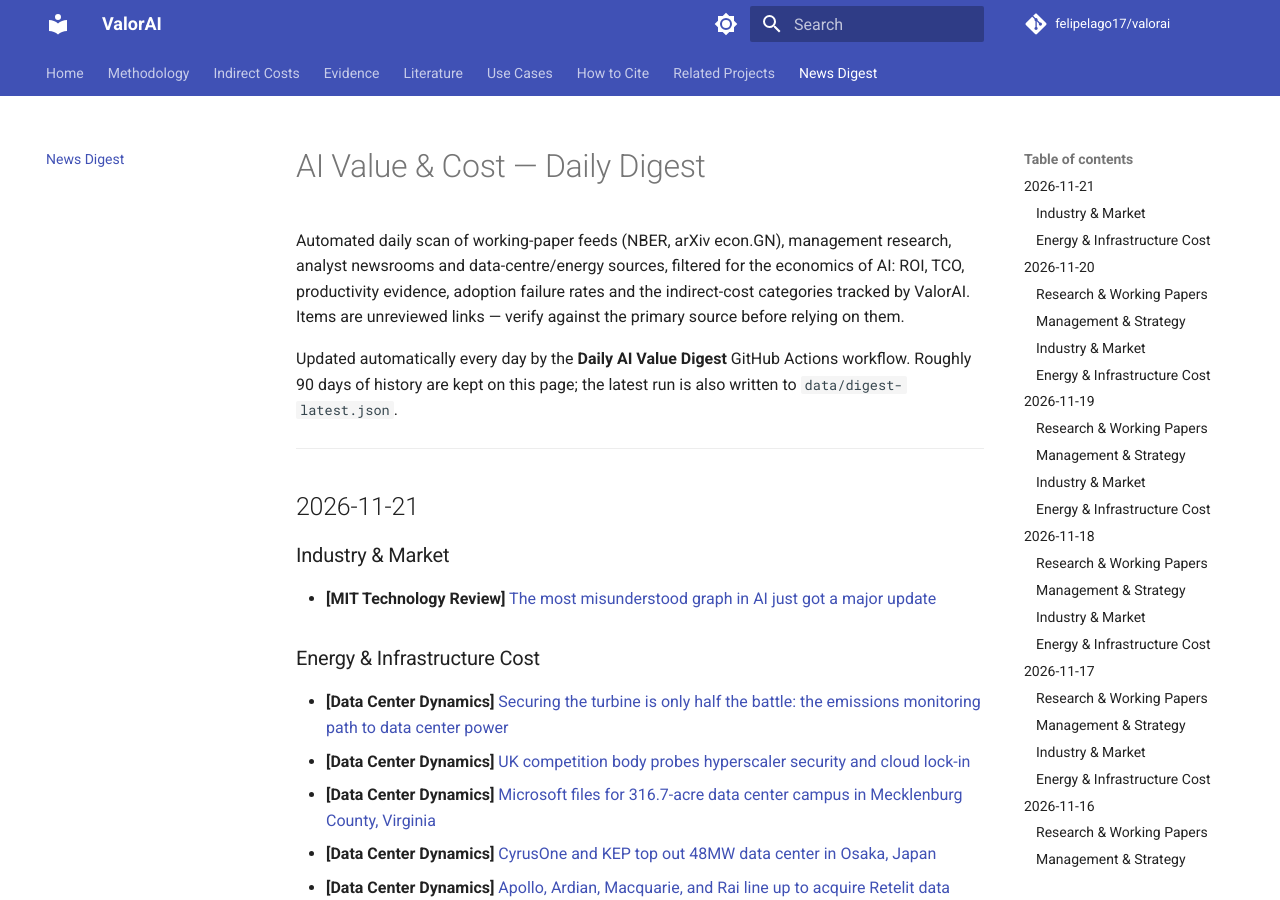
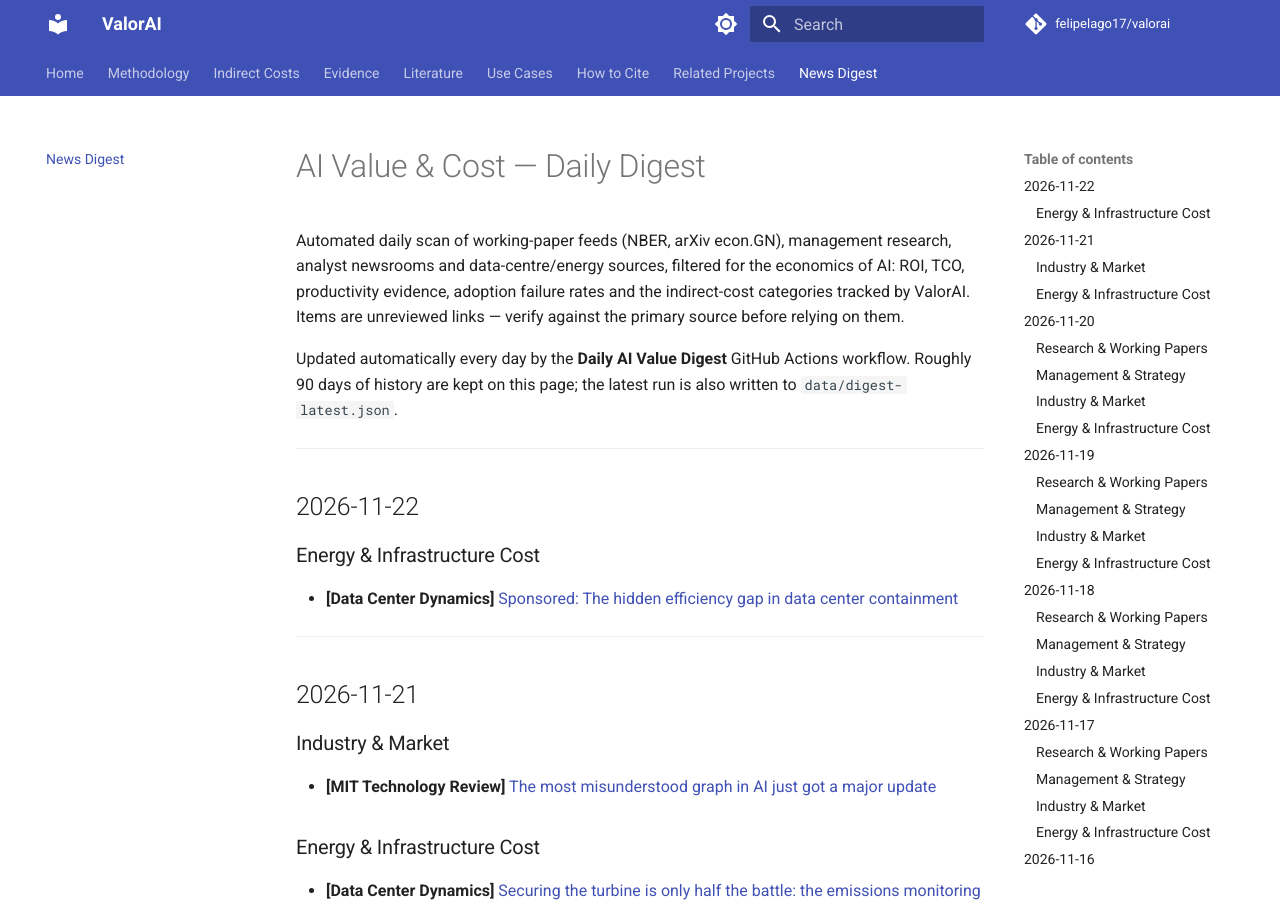
Before and after one commit to felipelago17/valorai, an MkDocs documentation site: the page built from docs/news/digest.md, in a window 1280 px wide and 900 px high. Built offline with MkDocs 1.6.1 and Material for MkDocs 9.7.7, drawn with Linux system fonts in a browser that asks for light colours; comment, search, counter and statistics services are not loaded.

Commit message:
chore: daily digest 2026-11-22

```diff
--- a/docs/news/digest.md
+++ b/docs/news/digest.md
@@ -9,6 +9,14 @@ Roughly 90 days of history are kept on this page; the latest run is also written
 ---
 
 <!-- DIGEST_START -->
+## 2026-11-22
+
+### Energy & Infrastructure Cost
+
+- **[Data Center Dynamics]** [Sponsored: The hidden efficiency gap in data center containment](https://www.datacenterdynamics.com/en/opinions/the-hidden-efficiency-gap-in-data-center-containment/)
+
+---
+
 ## 2026-11-21
 
 ### Industry & Market
```
Also changed, not shown: 2 other files.
